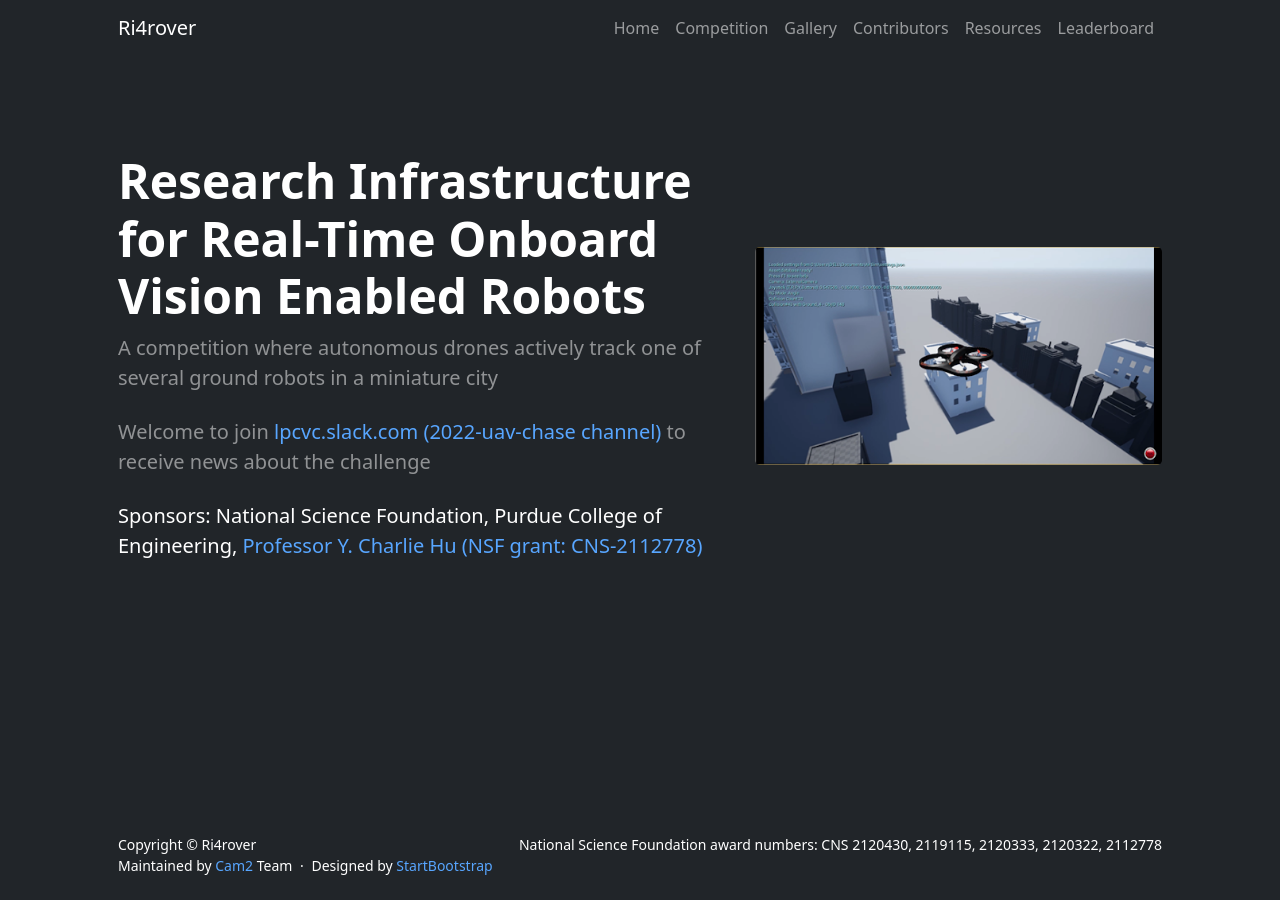
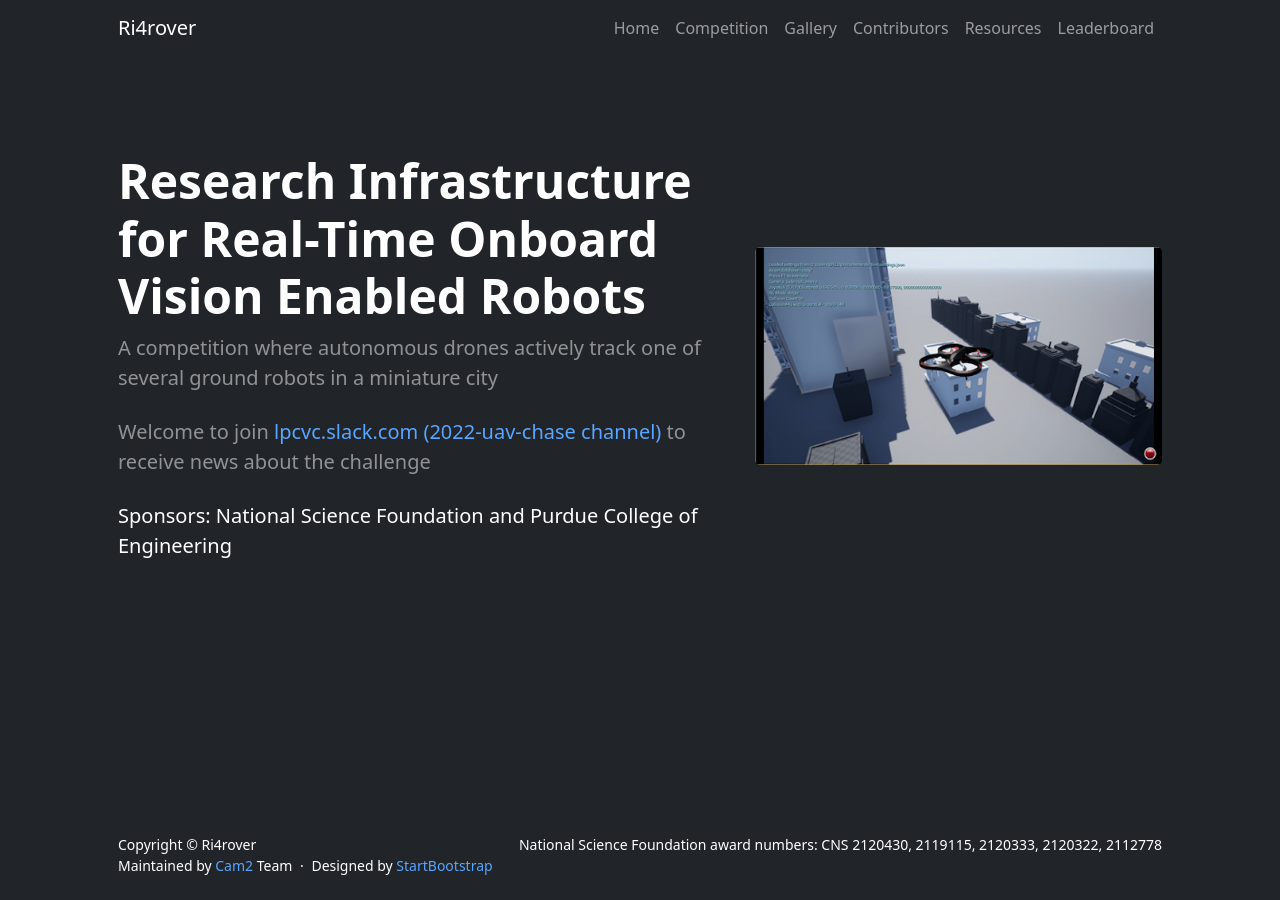
Before and after one commit to OliverQiang/Ri4rover, a Jekyll site: the page built from index.html, in a window 1280 px wide. Built offline with Jekyll 4.4.1, drawn with Linux system fonts in a browser that asks for light colours.

Commit message:
move Charlie Hu from the center of the page

```diff
--- a/index.html
+++ b/index.html
@@ -16,7 +16,7 @@
                     <h1 class="display-5 fw-bolder text-white mb-2">Research Infrastructure for Real-Time Onboard Vision Enabled Robots</h1>
                     <p class="lead fw-normal text-white-50 mb-4">A competition where autonomous drones actively track one of several ground robots in a miniature city</p>
                     <p class="lead fw-normal text-white-50 mb-4">Welcome to join <a href="https://lpcvc.slack.com/join/shared_invite/enQtOTQzMzA5OTg0NzA0LTY4YjY2YmI2NmM0YTBhM[…]EwZjI4NTAxYTEyZTkyZmE4ZWVhZWQ0Y2NkOGFhZmY4NzI0YjU4OGUzMWUwNjE">lpcvc.slack.com (2022-uav-chase channel)</a> to receive news about the challenge</p>
-                    <p class="lead fw-normal text-white mb-2">Sponsors: National Science Foundation, Purdue College of Engineering, <a href="https://engineering.purdue.edu/~ychu/">Professor Y. Charlie Hu (NSF grant: CNS-2112778)</a></p>
+                    <p class="lead fw-normal text-white mb-2">Sponsors: National Science Foundation and Purdue College of Engineering</p>
                 </div>
             </div>
             <div class="col-xl-5 col-xxl-6 d-none d-xl-block text-center"><img class="img-fluid rounded-3 my-5" src="assets/gallery/b.simulator demo.png" alt="..." /></div>
```
